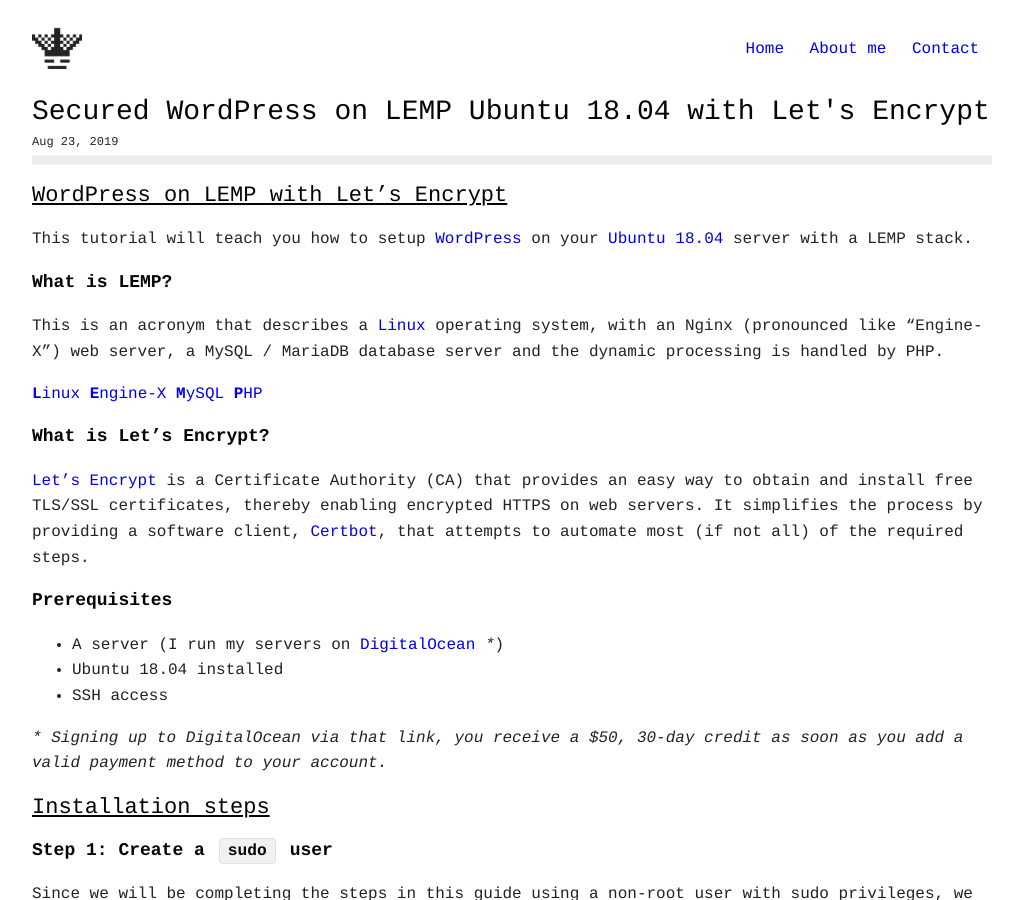
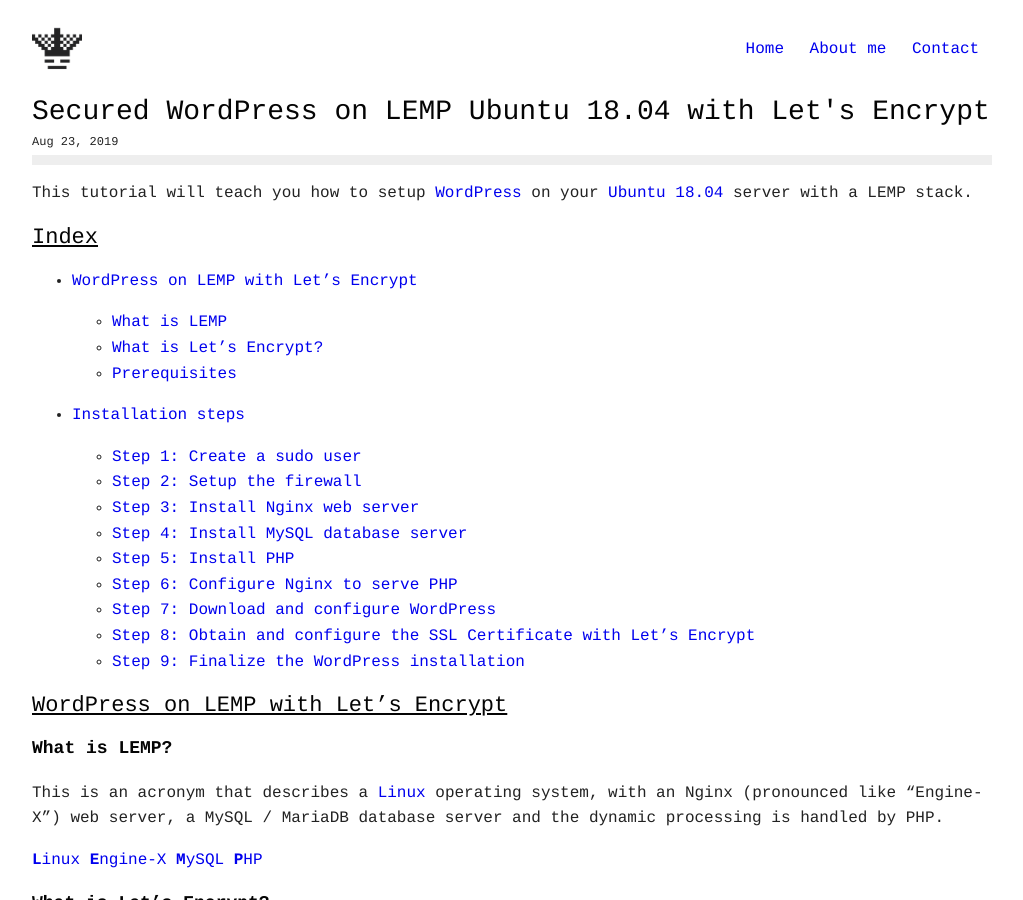
Before and after one commit to w0rldart/w0rldart.com, a Jekyll site: the page built from _posts/2019-08-23-wordpress-on-ubuntu-18.04-with-nginx.md, in a window 1280 px wide and 900 px high. Shown: the whole window, without its empty margins (128-1151 px from the left). Built offline with Jekyll 4.4.1, drawn with Linux system fonts in a browser that asks for light colours; comment, search, counter and statistics services are not loaded; some of the changed text lies outside the part shown.

Commit message:
Add Index to WordPress LEMP article

````diff
--- a/_posts/2019-08-23-wordpress-on-ubuntu-18.04-with-nginx.md
+++ b/_posts/2019-08-23-wordpress-on-ubuntu-18.04-with-nginx.md
@@ -5,9 +5,26 @@
 categories: nginx wordpress ssl ubuntu php lemp linux mysql mariadb
 ---
 
+This tutorial will teach you how to setup [WordPress][1] on your [Ubuntu 18.04][2] server with a LEMP stack.
+
+## Index
+
+- [WordPress on LEMP with Let's Encrypt](#wordpress-on-lemp-with-lets-encrypt)
+  - [What is LEMP](#what-is-lemp)
+  - [What is Let's Encrypt?](#what-is-lets-encrypt)
+  - [Prerequisites](#prerequisites)
+- [Installation steps](#installation-steps)
+  - [Step 1: Create a sudo user](#step-1-create-a-sudo-user)
+  - [Step 2: Setup the firewall](#step-2-setup-the-firewall)
+  - [Step 3: Install Nginx web server](#step-3-install-nginx-web-werver)
+  - [Step 4: Install MySQL database server](#step-4-install-mysql-database-server)
+  - [Step 5: Install PHP](#step-5-install-php)
+  - [Step 6: Configure Nginx to serve PHP](#step-6-configure-nginx-to-serve-php)
+  - [Step 7: Download and configure WordPress](#step-7-download-and-configure-wordpress)
+  - [Step 8: Obtain and configure the SSL Certificate with Let's Encrypt](#step-8-obtain-and-configure-the-ssl-certificate-with-lets-encrypt)
+  - [Step 9: Finalize the WordPress installation](#step-9-finalize-the-wordpress-installation)
+
 ## WordPress on LEMP with Let's Encrypt
-
-This tutorial will teach you how to setup [WordPress][1] on your [Ubuntu 18.04][2] server with a LEMP stack.
 
 ### What is LEMP?
 
@@ -92,7 +109,7 @@
 
 Then just open a new browser tab, enter your server IP Address and you should see a `Welcom to nginx!` message.
 
-### Step 4: Install MySQL
+### Step 4: Install MySQL database server
 
 Here we're going to use MySQL, but alternatively you could also use MariaDB. More about it on this [Linuxize article][11]
 
@@ -118,6 +135,7 @@
 Remove test database and access to it? [Y/n]: Y
 Reload privilege tables now? [Y/n]: Y
 ```
+Next, create the database, user and password for Wordpress.
 
 ```bash
 # Login to your database server
@@ -175,12 +193,14 @@
 date.timezone = Europe/Berlin
 ```
 
+And finally
+
 ```bash
 # Restart PHP
 $ service php7.2-fpm restart
 ```
 
-### Step 6: Adjust Nginx to serve PHP
+### Step 6: Configure Nginx to serve PHP
 We need a few minor adjustments to our Nginx server block files to be able to serve PHP / WordPress.
 
 **Replace `your_domain.com` with your actual domain.**
@@ -192,6 +212,9 @@
 # Create your virtual host
 $ sudo nano /etc/nginx/sites-available/your_domain.com
 ```
+
+This set of instructions will tell Nginx to listen for requests to `your_domain.com`
+and server your WordPress site.
 
 ```nginx
 server {
@@ -240,6 +263,8 @@
 }
 ```
 
+Last thing remaining is to enable the site and restart Nginx
+
 ```bash
 # Create a simlink to enable your virtual host
 $ sudo ln -s /etc/nginx/sites-available/your_domain.com /etc/nginx/sites-enabled/your_domain.com
@@ -266,6 +291,9 @@
 # Edit WordPress configuration
 $ sudo mv /var/www/html/wp-config-sample.php /var/www/html/wp-config.php && sudo nano /var/www/html/wp-config.php
 ```
+
+These are WordPress configuration parameters that you need to adjust
+in order to establish a connection between your application and the database.
 
 ```php
 // ** MySQL settings - You can get this info from your web host ** //
@@ -312,7 +340,7 @@
 $ sudo chown -R www-data:www-data /var/www/html/ && sudo chmod -R 755 /var/www/html/
 ```
 
-### Step 8: Obtain and Configure the Let’s Encrypt SSL Certificates
+### Step 8: Obtain and configure the SSL Certificate with Let's Encrypt
 
 ```bash
 # First, add the Certbot repository
@@ -373,7 +401,7 @@
 ## Step 9: Finalize the WordPress Installation
 
 The final step is to complete the WordPress installation through the web interface.
-To do this, just navigate in your browser to your domain ( https://your_domain.com ),
+To do this, just navigate in your browser to your domain (`https://your_domain.com`),
 and you’ll be guided through the easy process of installing WordPress.
 
 [1]: https://wordpress.org/
````
Also changed, not shown: other parts of _posts/2019-08-23-wordpress-on-ubuntu-18.04-with-nginx.md (+1 -1 lines).
